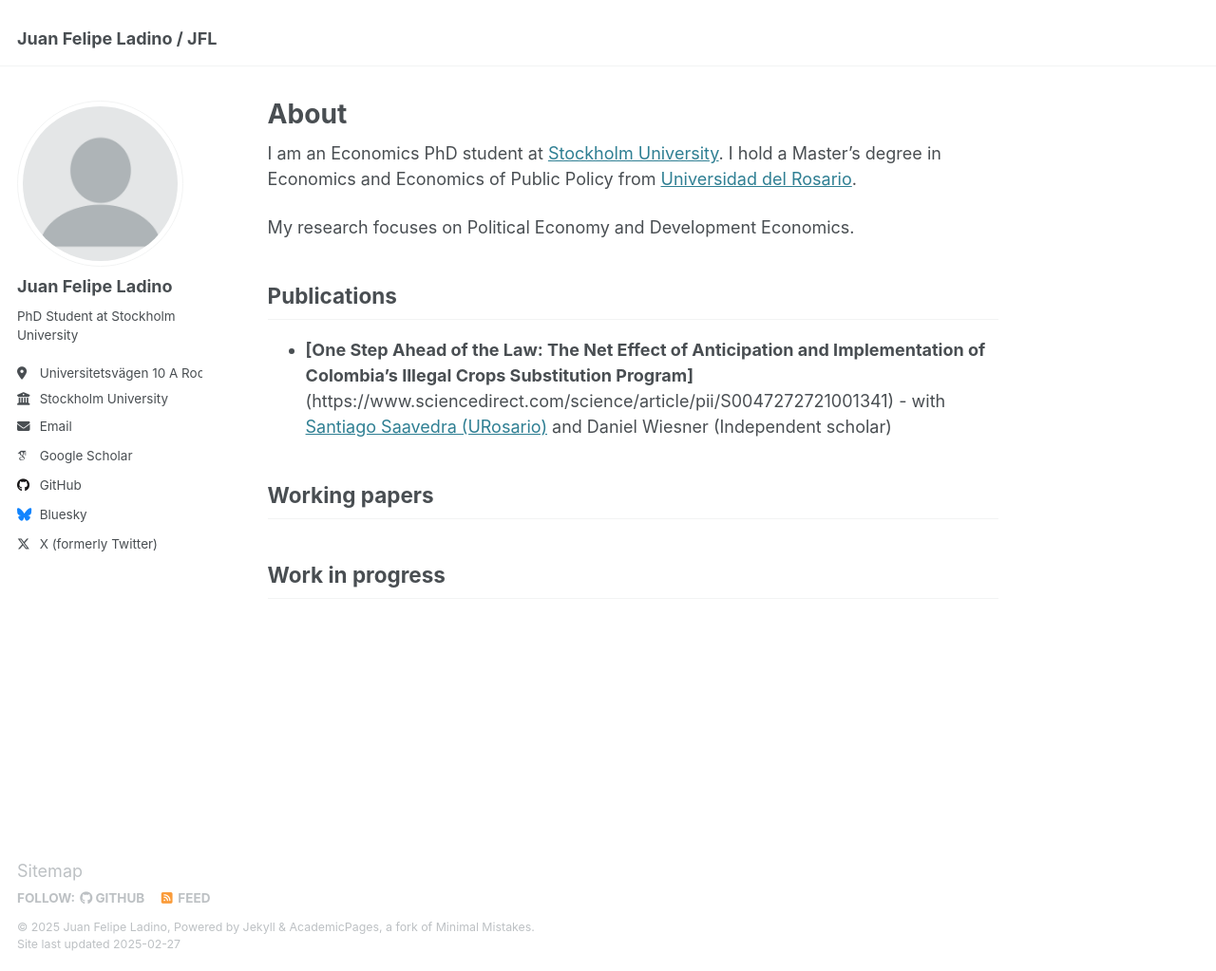
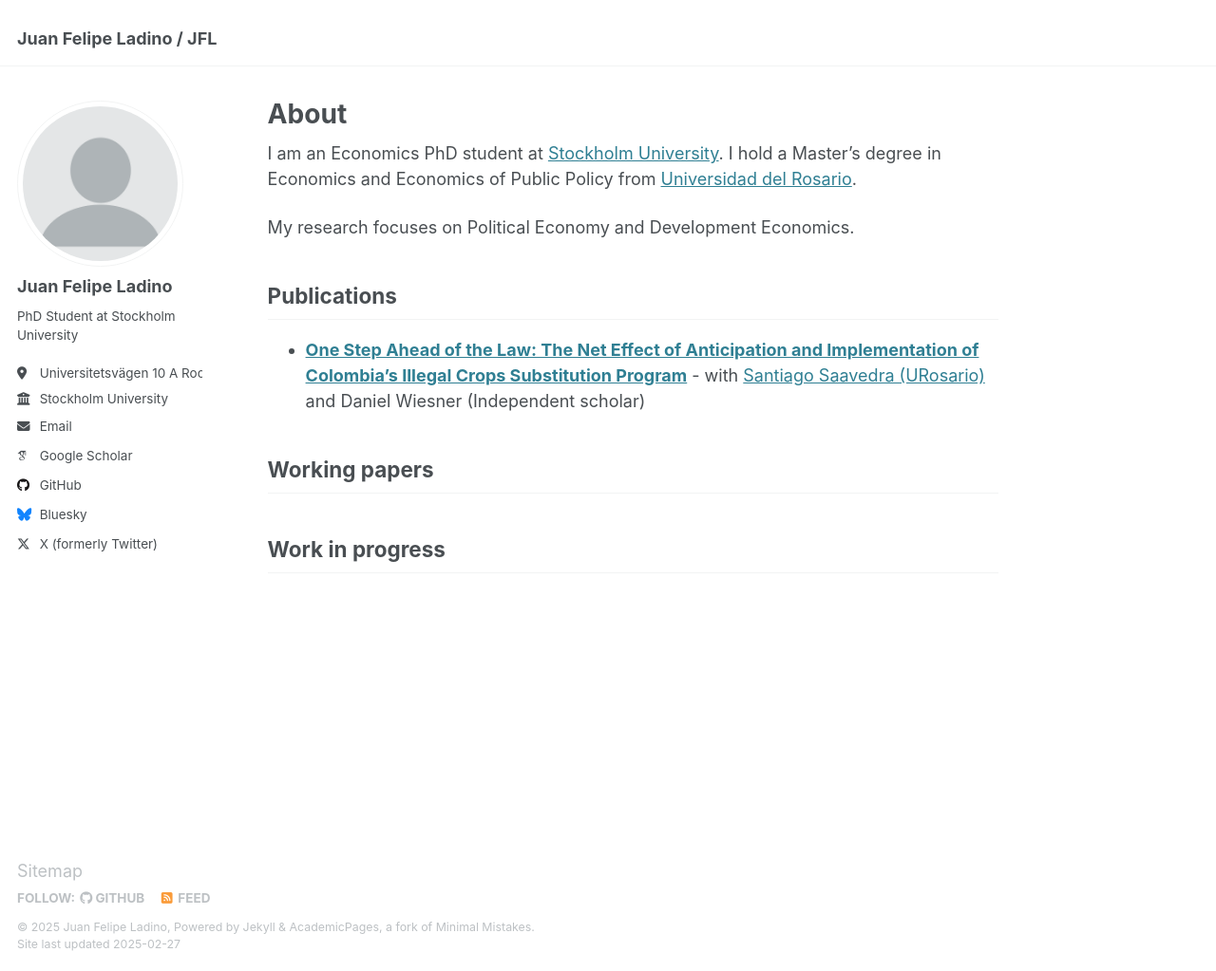
Before and after one commit to juanfladino/juanfladino.github.io, a Jekyll site: the page built from _pages/about.md, in a window 1280 px wide and 1023 px high. Shown: the whole window at 95% size. Built offline with Jekyll 4.4.1, drawn with Linux system fonts in a browser that asks for light colours; some web fonts are replaced.

Commit message:
Update about.md

```diff
--- a/_pages/about.md
+++ b/_pages/about.md
@@ -14,7 +14,7 @@ My research focuses on Political Economy and Development Economics.
 Publications
 ------------
 
-- **[One Step Ahead of the Law: The Net Effect of Anticipation and Implementation of Colombia's Illegal Crops Substitution Program]**(https://www.sciencedirect.com/science/article/pii/S0047272721001341) - with [Santiago Saavedra (URosario)](https://sites.google.com/view/santiago-saavedra/home) and Daniel Wiesner (Independent scholar)
+- [**One Step Ahead of the Law: The Net Effect of Anticipation and Implementation of Colombia's Illegal Crops Substitution Program**](https://www.sciencedirect.com/science/article/pii/S0047272721001341) - with [Santiago Saavedra (URosario)](https://sites.google.com/view/santiago-saavedra/home) and Daniel Wiesner (Independent scholar)
 
 Working papers
 ------------
```
